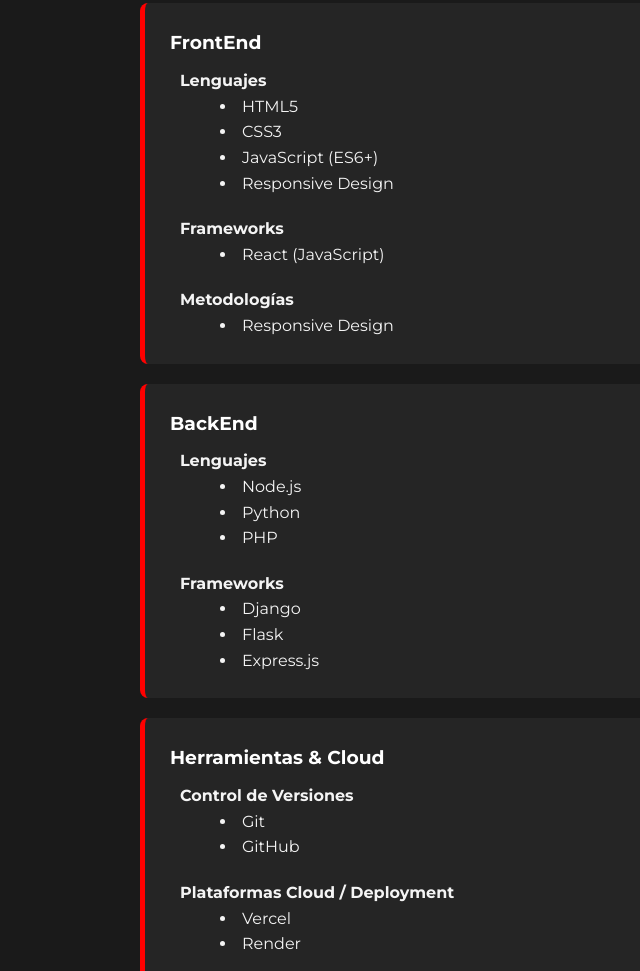
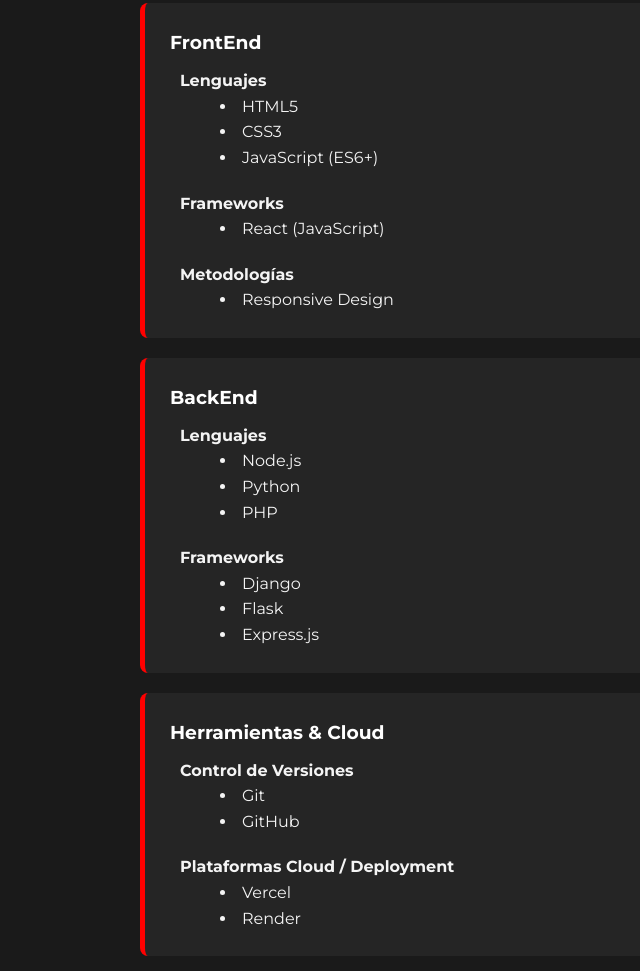
Before and after one commit to oliversmd/Portafolio, a plain HTML site: page index.html in a window 1280 px wide. Shown: the part 2502-3473 px from the top of the page, without its empty margins (0-640 px from the left). Drawn offline with Linux system fonts and the light colour scheme.

Commit message:
Update index.html

```diff
--- a/index.html
+++ b/index.html
@@ -95,7 +95,6 @@
                     <li>HTML5</li>
                     <li>CSS3</li>
                     <li>JavaScript (ES6+)</li>
-                    <li>Responsive Design</li>
                 </div>
 
                 <h4 style="padding-top: 20px;">Frameworks</h4>
```
